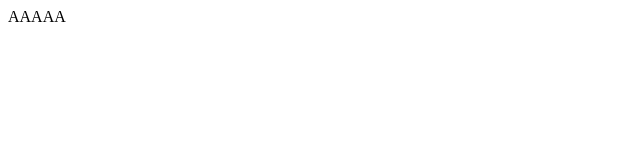
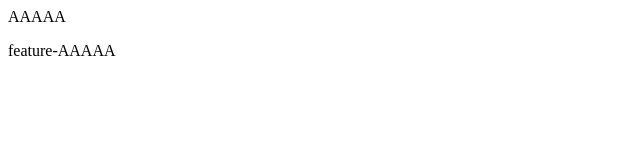
Before and after one commit to jojomango/git-test, a plain HTML site: page index.html in a window 1280 px wide. Shown: the full height of the page, 0-640 px from the left. Drawn offline with Linux system fonts and the light colour scheme.

Commit message:
add aaa in feat-a

```diff
--- a/index.html
+++ b/index.html
@@ -1,3 +1,4 @@
 <html>
   <p>AAAAA</p>
+  <p>feature-AAAAA</p>
 </html>
```
